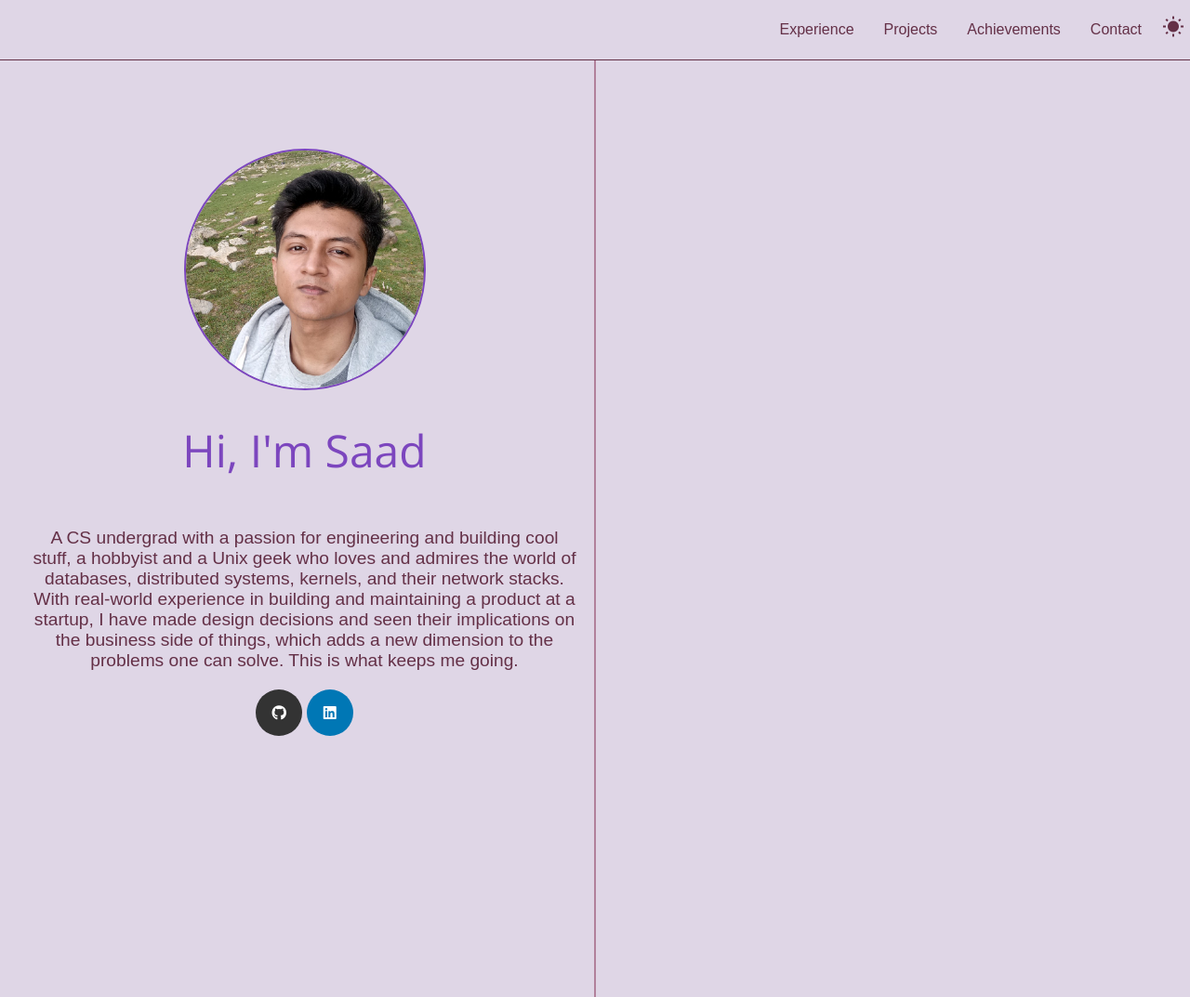
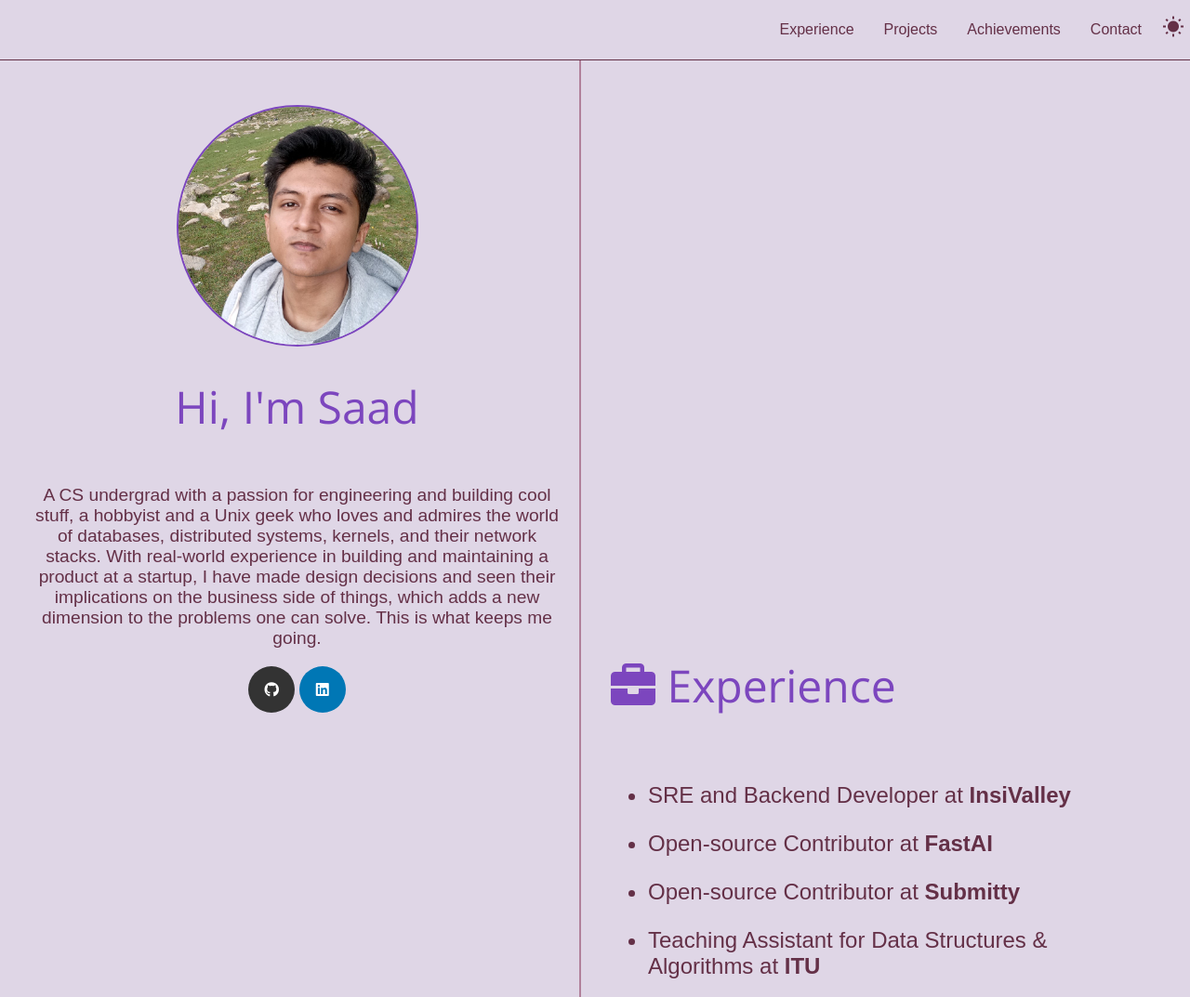
Before and after one commit to SaadAhmedGit/bscs21099, a plain HTML site: page index.html in a window 1280 px wide. Shown: the top 1073 px of the page at 93% size. Drawn offline with nearby package versions, Linux system fonts and the light colour scheme.

Commit message:
feat: add experience

```diff
--- a/index.html
+++ b/index.html
@@ -13,6 +13,7 @@
 </head>
 
 <body class="bg text">
+  <div style="display: flex; flex-direction: column;">
     <nav class="navbar text-accent">
       <div class="logo"></div>
       <div class="menu-wrapper">
@@ -42,15 +43,8 @@
         <div class="section introduction">
           <div id="intro-aligner">
             <img src="assets/1689614169154.jpg" title="Saad Ahmed" id="saad" />
-          <h1 id="intro-heading" data-translate="greeting">Hi, I am Saad</h1>
-          <p data-translate="bio">
-            A CS undergrad with a passion for engineering and building cool stuff, a hobbyist and a Unix geek who loves and
-            admires the world of databases, distributed systems, kernels, and their network stacks.
-            <br><br>
-            With real-world experience in building and maintaining a product at a startup, I have made design decisions and seen
-            their implications on the business side of things, which adds a new dimension to the problems one can solve.
-            This is what keeps me going.
-          </p>
+            <h1 class="section-heading" data-translate="greeting"></h1>
+            <p data-translate="bio"/>
             <div class="socials">
               <a href="https://github.com/SaadAhmedGit" class="social-button github" target="_blank">
                 <i class="fab fa-github"></i>
@@ -70,12 +64,20 @@
       <div class="rightmap mapcol">
         <div class="empty"></div>
         <div class="section">
-        <h1>Saad</h1>
+          <div class="xp-div">
+            <h1 class="section-heading" id="Experience"><i class="fa fa-briefcase" aria-hidden="true"></i> Experience</h1>
+            <ul>
+              <li id="xp-title">SRE and Backend Developer at <b>InsiValley</b></li>
+              <li id="xp-title">Open-source Contributor at <b>FastAI</b></li>
+              <li id="xp-title">Open-source Contributor at <b>Submitty</b></li>
+              <li id="xp-title">Teaching Assistant for Data Structures & Algorithms at <b>ITU<b></li>
+            </ul>
+          </div>
         </div>
         <div class="empty"></div>
+        <div class="section"><h1>Saad</h1></div>
       </div>
     </div>
   </div>
-
   <script src="index.js"></script>
 </body>
--- a/style.css
+++ b/style.css
@@ -1,6 +1,8 @@
 html, body {
-    overscroll-behavior: none;
-    /* overflow-x: hidden; */
+  overscroll-behavior: none;
+  height: 100%;
+  margin: 0;
+  /* overflow-x: hidden; */
 }
 
 :root {
@@ -69,7 +71,7 @@ body {
   align-items: center;
   padding: 0;
   width: 100%;
-  height: 100%;
+  height: 7%;
   overflow:hidden;
   min-height: 4em;
   border-bottom: 1px solid var(--text);
@@ -146,15 +148,14 @@ body {
 
 .roadmap {
   display: flex;
+  position: relative;
   flex-direction: row;
-  place-items: center;
-  height: 300vh;
-  width: 100wh;
-  padding: 0em;
+  align-items: stretch;
+  width: 100%;
   gap: 1em 2em;
 }
 
-.roadmap > .mapcol {
+.mapcol {
   display: flex;
   height: 100%;
   width: 100%;
@@ -164,17 +165,18 @@ body {
   /* contain: content; */
 }
 
-.roadmap > .leftmap {
+.leftmap {
   margin-left: 1em;
 }
-.roadmap > .rightmap {
+.rightmap {
   margin-right: 1em;
 }
 
-.roadmap > .mapcol > .empty {
+.empty {
   height: 100%;
   width: 100%;
-  padding: 1em;
+  margin-top: 3em;
+  min-height: 60vh;
 
   display: flex;
   justify-content: center;
@@ -184,31 +186,22 @@ body {
 
 .divider {
   border-left: 2px solid var(--accent);
-  position: relative;
-  height: 100%;
-  top: 0;
-}
-
-.roadmap .marker {
-  position: absolute;
-  left: -10px;
-  background-color: var(--primary);
-  width: 10px;
-  height: 10px;
-  border-radius: 50%;
+  /* width: 2px; */
+  height: auto;
 }
 
 .section {
   height: 100%;
   width: 100%;
   max-width: 100%;
-  padding: 1em;
+  min-height: 80vh;
+  padding-top: 4em;
   /* contain: content; */
   margin-top: 1em;
 
   display: flex;
   justify-content: center;
-  align-items: center;
+  align-items: start;
 
   /* animation */
   opacity: 0;
@@ -242,7 +235,7 @@ body {
 }
 
 
-#intro-heading {
+.section-heading {
   font-size: 3em;
   font-weight: 100;
   color: var(--primary);
@@ -291,3 +284,20 @@ body {
 .github {
   background-color: #333;
 }
+
+.xp-div {
+  display: flex;
+  flex-direction: column;
+  gap: 0em;
+  align-items: start;
+  justify-content: start;
+}
+
+#xp-title {
+  font-size: 1.5em;
+  font-weight: 400;
+  margin-top: 1em;
+  color: var(--text-accent);
+  text-align: start;
+  font-family: var(--font-normal);
+}
```
Lines whose indentation alone changed are shown as unchanged.
